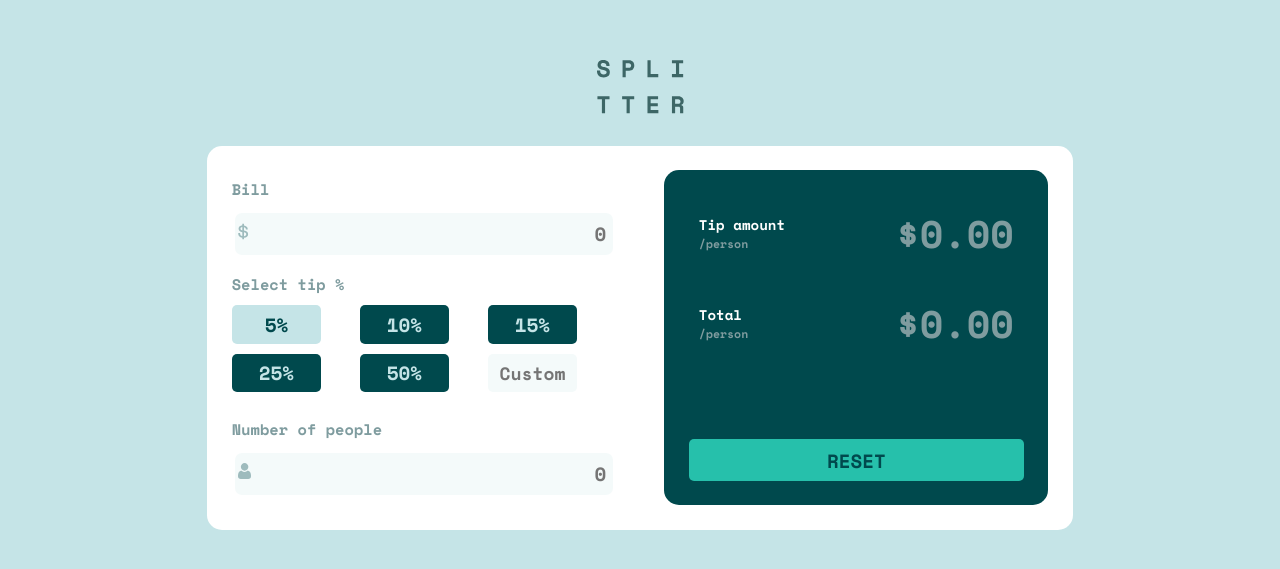
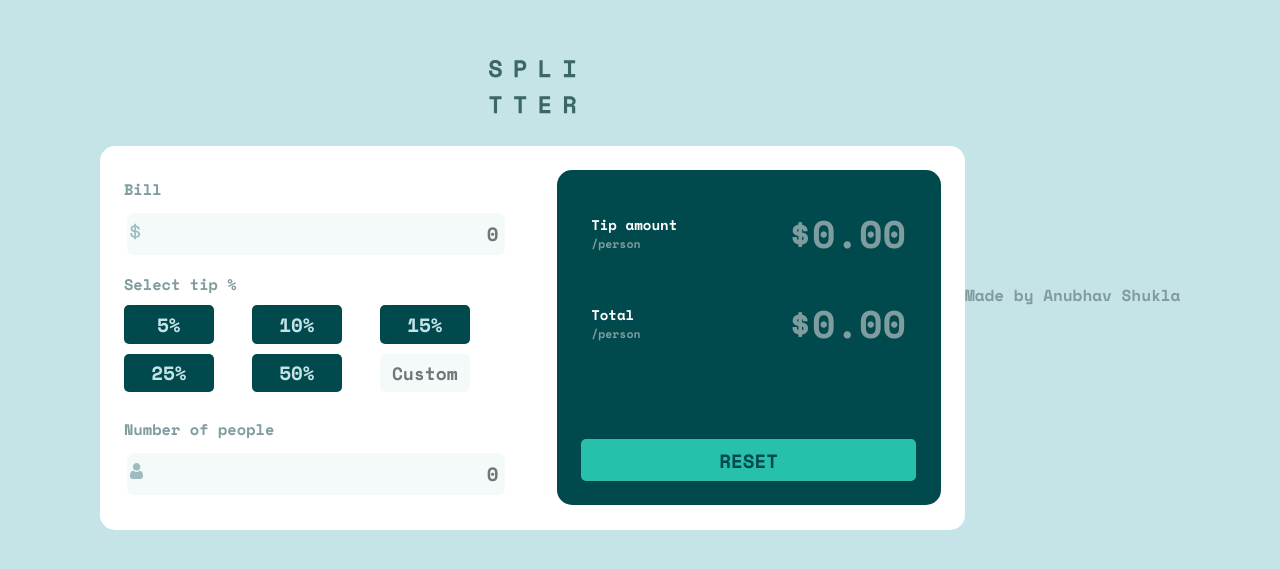
Before and after one commit to Uchiha-Itachi0/Tip-calculator, a plain HTML site: page index.html in a window 1280 px wide. Shown: the part 105-674 px from the top of the page. Drawn offline with nearby package versions, Linux system fonts and the light colour scheme.

Commit message:
Update index.html

```diff
--- a/index.html
+++ b/index.html
@@ -39,13 +39,13 @@
                 <div class="tip_section">
                     <p>Select tip %</p>
                     <div class="tip_box_section">
-                        <div class="tip_box not_custom active">5%</div>
+                        <div class="tip_box not_custom">5%</div>
                         <div class="tip_box not_custom">10%</div>
                         <div class="tip_box not_custom">15%</div>
                         <div class="tip_box not_custom">25%</div>
                         <div class="tip_box not_custom">50%</div>
                         <div class="tip_box">
-                            <input type="text" name="custom_tip" id="" role="custom tip" placeholder="Custom">
+                            <input type="text" name="custom_tip" id="custom_input" role="custom tip" placeholder="Custom">
                         </div>
                     </div>
                 </div>
@@ -92,6 +92,10 @@
             </div>
         </div>
     </div>
+
+    <div class="footer">
+        <p>Made by Anubhav Shukla</p>
+    </div>
     <script src="index.js"></script>
 </body>
 
```
